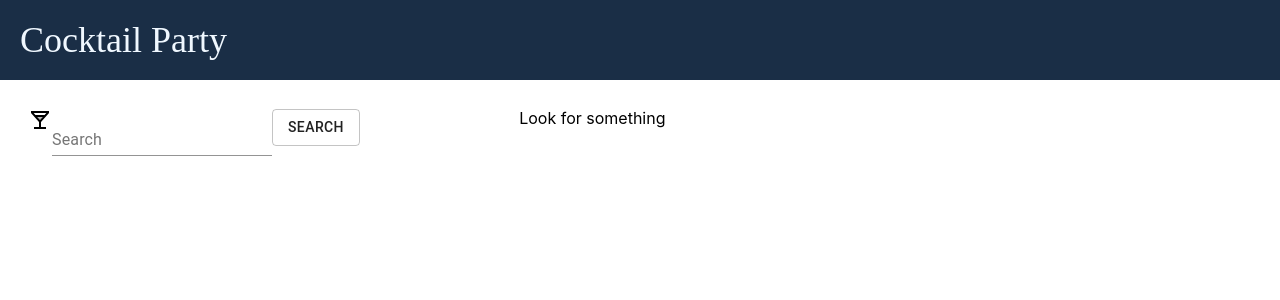
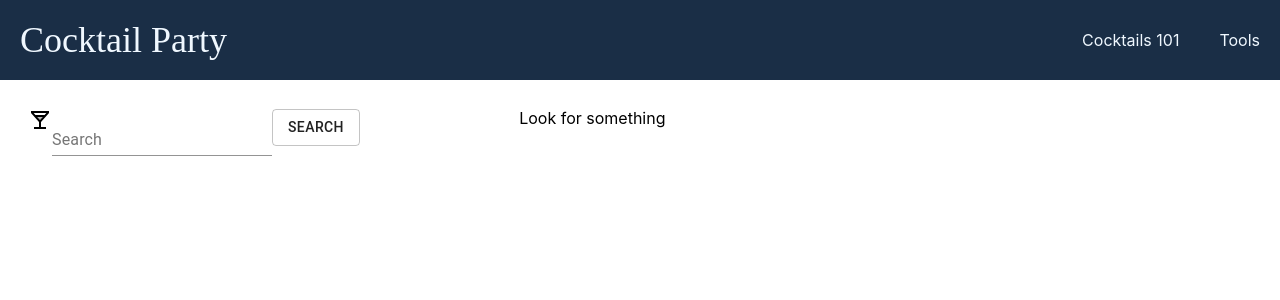
Before and after one commit to deanerfree/cocktailparty, a React (Create React App) app in the folder client/: page / in a window 1280 px wide. Shown: the top 300 px of the page. Built offline with nearby package versions, Linux system fonts and the light colour scheme; no server answers; a web font is replaced by a local one.

Commit message:
update design

```diff
--- a/client/src/App.css
+++ b/client/src/App.css
@@ -2,9 +2,8 @@
 
 .navbar{
   display: flex;
-  flex-direction: row;
-
   align-items: center;
+  justify-content: space-between;
   background-color: rgb(26,46,70);
   height: 10vh;
 }
@@ -13,6 +12,17 @@
   font-family: 'Peralta', cursive;
   font-size: 36px;
   color:aliceblue;
+}
+.navbarList {
+  display: flex;
+  flex-direction: row;
+  justify-content: end;
+}
+
+.navbarItems {
+  color: aliceblue;
+  margin: 20px;
+  display: inline;
 }
 .search-bar{
   display: flex;
--- a/client/src/components/Navbar.js
+++ b/client/src/components/Navbar.js
@@ -1,10 +1,19 @@
 import React from 'react'
 
 const Navbar = () => {
+  const navbarItems = ['Cocktails 101', 'Tools']
   return (
     <div className="navbar">
       <div className="logo">Cocktail Party</div>
-      <div className="Topics"></div>
+      <div className="navbarList">
+        {navbarItems.map((navbarItem, index) => {
+          return (
+            <div className="navbarItems" key={index}>
+              {navbarItem}
+            </div>
+          )
+        })}
+      </div>
     </div>
   )
 }
```
Also changed, not shown: client/src/components/Cocktails101.js (added, +22 -0 lines), client/src/components/GettingStarted.js (deleted, +0 -13 lines).
